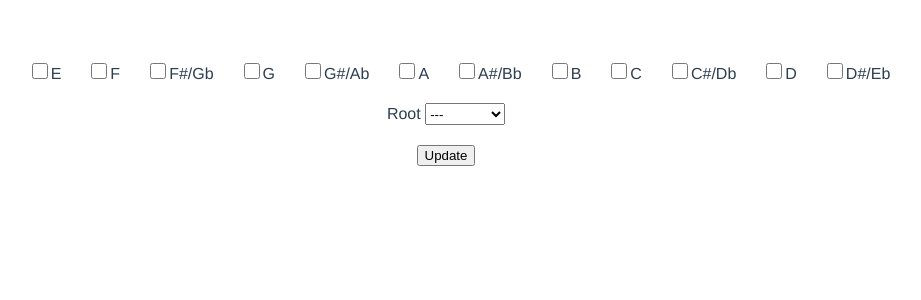
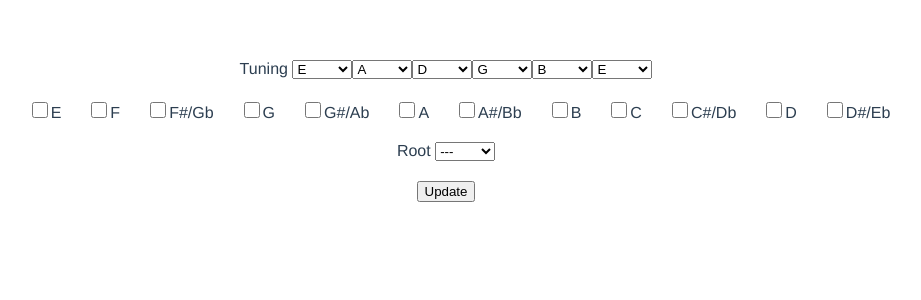
Before and after one commit to Sarapas/fret-viz, a Vue app: page / in a window 1280 px wide. Shown: the top 300 px of the page, without its empty margins (194-1115 px from the left). Built offline with nearby package versions, Linux system fonts and the light colour scheme.

Commit message:
changing tuning

```diff
--- a/api.js
+++ b/api.js
@@ -54,7 +54,7 @@ var chromatic = [ E, F, Gb, G, Ab, A, Bb, B, C, Db, D, Eb, E ];
 
 var intervals = [ "R", "m2", "2", "m3", "3", "P4", "4#", "P5", "m6", "6", "m7", "7", "R" ];
 var names = [ "E", "F", "F#", "G", "G#", "A", "A#", "B", "C", "C#", "D", "D#", "E" ];
-var tuning = [ E, A, D, G, B, E ];
+// var tuning = [ E, A, D, G, B, E ];
 // var display = [ C, D, E, F, G, A, B ];
 
 var stringTop1 = 92;
@@ -103,7 +103,7 @@ var drawNote = (ctx, fret, string, isRoot, text) => {
 }
 
 var getNote = (tuning, fret, string) => {
-  var note = tuning[5 - string] + fret;
+  var note = parseInt(tuning[5 - string]) + fret;
   if (note >= 12) note -= 12;
   return note;
 }
@@ -129,6 +129,7 @@ app.post("/update", (req, res, next) => {
 
   var display = req.body.notes;
   var root = req.body.root
+  var tuning = req.body.tuning;
 
   loadImage('./src/assets/fretboard-large.png').then((image) => {
     const canvas = createCanvas(1942, 372)
--- a/src/App.vue
+++ b/src/App.vue
@@ -1,5 +1,93 @@
 <template>
   <div id="app">
+    <div class="tuning">
+      Tuning
+      <select v-model="string1">
+        <option value="0">E</option>
+        <option value="1">F</option>
+        <option value="2">F#/Gb</option>
+        <option value="3">G</option>
+        <option value="4">G#/Ab</option>
+        <option value="5">A</option>
+        <option value="6">A#/Bb</option>
+        <option value="7">B</option>
+        <option value="8">C</option>
+        <option value="9">C#/Db</option>
+        <option value="10">D</option>
+        <option value="11">D#/Eb</option>
+      </select>
+      <select v-model="string2">
+        <option value="0">E</option>
+        <option value="1">F</option>
+        <option value="2">F#/Gb</option>
+        <option value="3">G</option>
+        <option value="4">G#/Ab</option>
+        <option value="5">A</option>
+        <option value="6">A#/Bb</option>
+        <option value="7">B</option>
+        <option value="8">C</option>
+        <option value="9">C#/Db</option>
+        <option value="10">D</option>
+        <option value="11">D#/Eb</option>
+      </select>
+      <select v-model="string3">
+        <option value="0">E</option>
+        <option value="1">F</option>
+        <option value="2">F#/Gb</option>
+        <option value="3">G</option>
+        <option value="4">G#/Ab</option>
+        <option value="5">A</option>
+        <option value="6">A#/Bb</option>
+        <option value="7">B</option>
+        <option value="8">C</option>
+        <option value="9">C#/Db</option>
+        <option value="10">D</option>
+        <option value="11">D#/Eb</option>
+      </select>
+      <select v-model="string4">
+        <option value="0">E</option>
+        <option value="1">F</option>
+        <option value="2">F#/Gb</option>
+        <option value="3">G</option>
+        <option value="4">G#/Ab</option>
+        <option value="5">A</option>
+        <option value="6">A#/Bb</option>
+        <option value="7">B</option>
+        <option value="8">C</option>
+        <option value="9">C#/Db</option>
+        <option value="10">D</option>
+        <option value="11">D#/Eb</option>
+      </select>
+      <select v-model="string5">
+        <option value="0">E</option>
+        <option value="1">F</option>
+        <option value="2">F#/Gb</option>
+        <option value="3">G</option>
+        <option value="4">G#/Ab</option>
+        <option value="5">A</option>
+        <option value="6">A#/Bb</option>
+        <option value="7">B</option>
+        <option value="8">C</option>
+        <option value="9">C#/Db</option>
+        <option value="10">D</option>
+        <option value="11">D#/Eb</option>
+      </select>
+      <select v-model="string6">
+        <option value="0">E</option>
+        <option value="1">F</option>
+        <option value="2">F#/Gb</option>
+        <option value="3">G</option>
+        <option value="4">G#/Ab</option>
+        <option value="5">A</option>
+        <option value="6">A#/Bb</option>
+        <option value="7">B</option>
+        <option value="8">C</option>
+        <option value="9">C#/Db</option>
+        <option value="10">D</option>
+        <option value="11">D#/Eb</option>
+      </select>
+    </div>
+
     <div class="notes">
       <input type="checkbox" id="E" name="E" value="0" v-model="notes"><span>E</span>
       <input type="checkbox" id="F" name="F" value="1" v-model="notes"><span>F</span>
@@ -17,7 +105,7 @@
 
   <div class="selectbox" >
     Root
-    <select v-model="root">
+    <select id="root" v-model="root">
       <option disabled value="">---</option>
       <option value="0">E</option>
       <option value="1">F</option>
@@ -50,14 +138,21 @@ export default {
       show: false,
       loading: false,
       root: "",
-      notes: []
+      notes: [],
+      string1: '0',
+      string2: '5',
+      string3: '10',
+      string4: '3',
+      string5: '7',
+      string6: '0'
     }
   },
   methods: {
     update() {
       let data = {
           notes: this.notes,
-          root: this.root
+          root: this.root,
+          tuning: [ this.string1, this.string2, this.string3, this.string4, this.string5, this.string6 ]
         };
 
         this.show = false;
@@ -107,8 +202,11 @@ input[type='checkbox'] {
 .selectbox {
   margin-bottom: 20px;
 }
-select {
+select #root {
   width: 80px;
   height: 22px;
 }
+.tuning {
+  margin-bottom: 20px;
+}
 </style>
```
Also changed, not shown: out.png.
